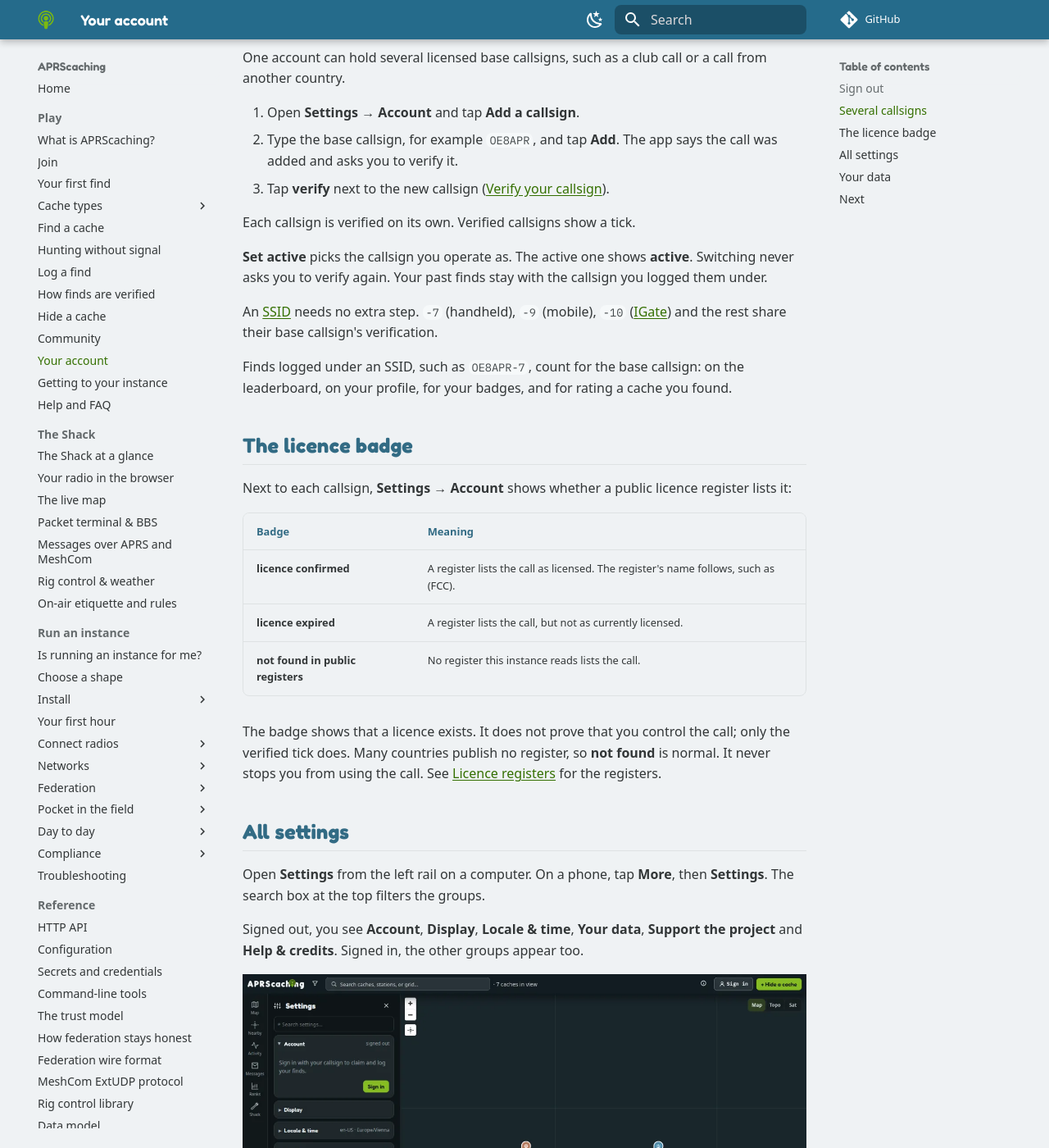
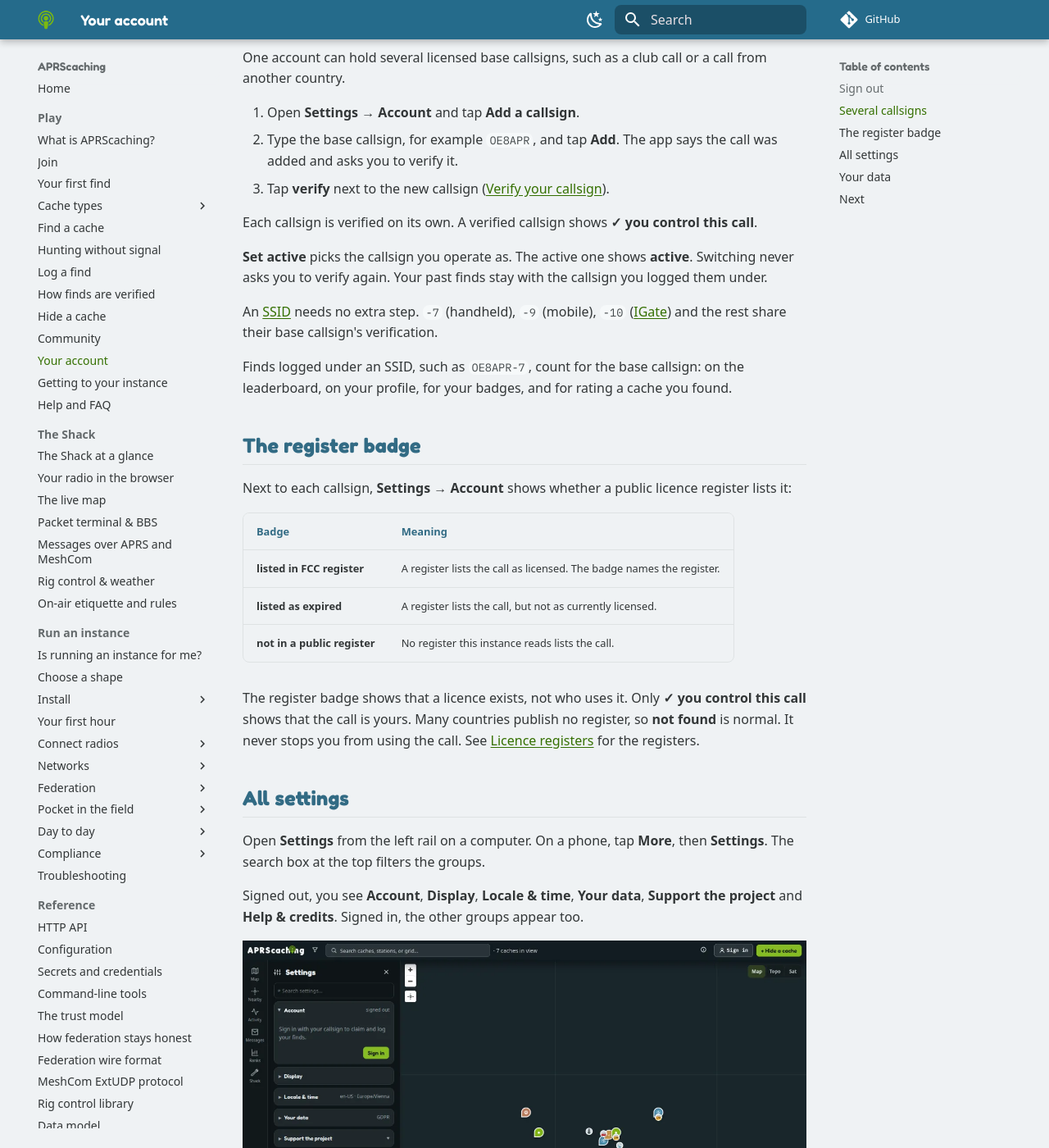
Before and after one commit to apachler/aprscaching, an MkDocs documentation site: the page built from docs/play/account.md, in a window 1280 px wide and 1400 px high, scrolled down 1056 px. Shown: the whole window at 82% size. Built offline with MkDocs 1.6.1 and Material for MkDocs 9.7.7, drawn with Linux system fonts in a browser that asks for light colours; comment, search, counter and statistics services are not loaded.

Commit message:
fix(web): the register badge and the control tick name exactly what each checks (#249)
Two checks sat side by side under words that blurred them. The register
badge said **licence confirmed**, which reads as if the instance
confirmed something about the player. The control tick said only
**verified**. Each badge now names exactly what was checked:

| Badge | Before | After |
|---|---|---|
| Register lookup, listed | licence confirmed (FCC) | **listed in FCC
register** |
| Register lookup, expired | licence expired | **listed as expired
(FCC)** |
| Register lookup, none | not found in public registers | **not in a
public register** |
| Control tick (Settings, own profile) | ✓ verified / ✓ control-verified
| **✓ you control this call** |

- **Tooltips:** the register badge's says it shows the licence exists,
not who uses it. The tick's names the ways control is proved (on the
air, ampr.org, LoTW, the sysop).
- **Docs:** `account.md` (now "The register badge"),
`licence-sources.md`, `licence-registers.md`, the sysop task index,
`cli.md` and the glossary all use the new words. `licence-sources.md` no
longer says control is proved only on the air.

Wording only: no data, API or gating changes.

Signed-off-by: Andreas Pachler <apachler@paan-systems.com>

````diff
--- a/docs/play/account.md
+++ b/docs/play/account.md
@@ -26,7 +26,7 @@
    you to verify it.
 3. Tap **verify** next to the new callsign ([Verify your callsign](join.md#verify-your-callsign)).
 
-Each callsign is verified on its own. Verified callsigns show a tick.
+Each callsign is verified on its own. A verified callsign shows **✓ you control this call**.
 
 **Set active** picks the callsign you operate as. The active one shows **active**. Switching never asks you
 to verify again. Your past finds stay with the callsign you logged them under.
@@ -37,18 +37,18 @@
 Finds logged under an SSID, such as `OE8APR-7`, count for the base callsign: on the leaderboard, on your
 profile, for your badges, and for rating a cache you found.
 
-## The licence badge
+## The register badge
 
 Next to each callsign, **Settings → Account** shows whether a public licence register lists it:
 
 | Badge | Meaning |
 |---|---|
-| **licence confirmed** | A register lists the call as licensed. The register's name follows, such as (FCC). |
-| **licence expired** | A register lists the call, but not as currently licensed. |
-| **not found in public registers** | No register this instance reads lists the call. |
+| **listed in FCC register** | A register lists the call as licensed. The badge names the register. |
+| **listed as expired** | A register lists the call, but not as currently licensed. |
+| **not in a public register** | No register this instance reads lists the call. |
 
-The badge shows that a licence exists. It does not prove that you control the call; only the verified tick
-does. Many countries publish no register, so **not found** is normal. It never stops you from using the call.
+The register badge shows that a licence exists, not who uses it. Only **✓ you control this call** shows that
+the call is yours. Many countries publish no register, so **not found** is normal. It never stops you from using the call.
 See [Licence registers](../reference/licence-sources.md) for the registers.
 
 ## All settings
--- a/docs/reference/cli.md
+++ b/docs/reference/cli.md
@@ -97,7 +97,7 @@
 node tools/licence/import.mjs --list                          # the registers and their ids
 ```
 
-Imports public amateur licence registers for the [licence badge](licence-sources.md). Each register is
+Imports public amateur licence registers for the [register badge](licence-sources.md). Each register is
 downloaded and parsed on this machine; only callsign, status and expiry are posted, in batches of 1000, to
 `/api/licence/import` with `OPERATOR_SECRET`, and the run is closed with `/api/licence/import/finish`, which
 removes calls the register no longer lists. With no `--source`, `LICENCE_SOURCES` (comma-separated) names
--- a/docs/run/day-to-day/index.md
+++ b/docs/run/day-to-day/index.md
@@ -51,7 +51,7 @@
 | Sign someone in without a passkey | [One-time sign-in links](sign-in-links.md) |
 | Verify a member's callsign by hand | [Callsign verification](callsign-verification.md) |
 | Give an abandoned cache a new owner | [Cache adoption](cache-adoption.md) |
-| Keep the licence badge current | [Licence registers](licence-registers.md) |
+| Keep the register badge current | [Licence registers](licence-registers.md) |
 | Import summits, parks and castles as caches | [Import heritage places](import-places.md) |
 
 ## Next
````
Also changed, not shown: docs/glossary.md (+2 -1 lines), docs/reference/licence-sources.md (+8 -8 lines), docs/run/day-to-day/licence-registers.md (+4 -4 lines), 3 other files.
